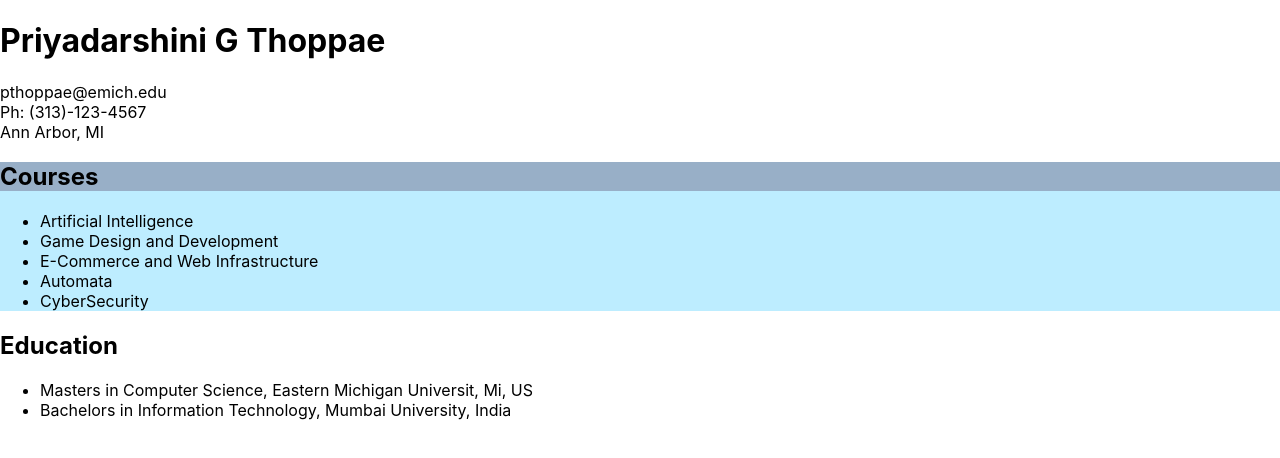
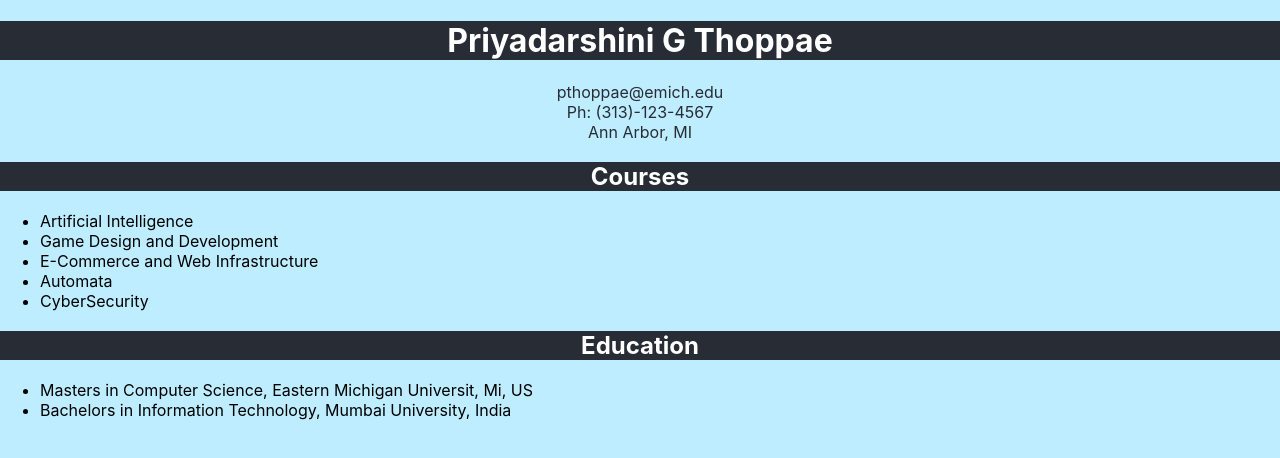
Before and after one commit to COSC631-2021Fall/profile-app-skyblue813, a React (Create React App) app: page / in a window 1280 px wide. Shown: the top 458 px of the page. Built offline with nearby package versions, Linux system fonts and the light colour scheme.

Commit message:
updated with app.css

```diff
--- a/src/Components/contact.js
+++ b/src/Components/contact.js
@@ -1,5 +1,5 @@
 
-
+import '../App.css';
 function Contact() {
     return (
       <div>
--- a/src/Components/courses.js
+++ b/src/Components/courses.js
@@ -1,8 +1,9 @@
-import '/home/ec2-user/pt_website/profile-app-skyblue813/src/App.js'
+//import '/home/ec2-user/pt_website/profile-app-skyblue813/src/App.js'
+import '../App.css';
 function Courses() {
   return (
-    <div style={{backgroundColor:'#BDEDFF'}}>
-        <h2 style={{backgroundColor:'#98AFC7'}}>Courses</h2>
+    <div >
+        <h2>Courses</h2>
       <ul>
           <li>Artificial Intelligence</li>
           <li>Game Design and Development</li>
--- a/src/Components/education.js
+++ b/src/Components/education.js
@@ -1,3 +1,4 @@
+import '../App.css';
 function Education() {
     return (
       <div>
```
